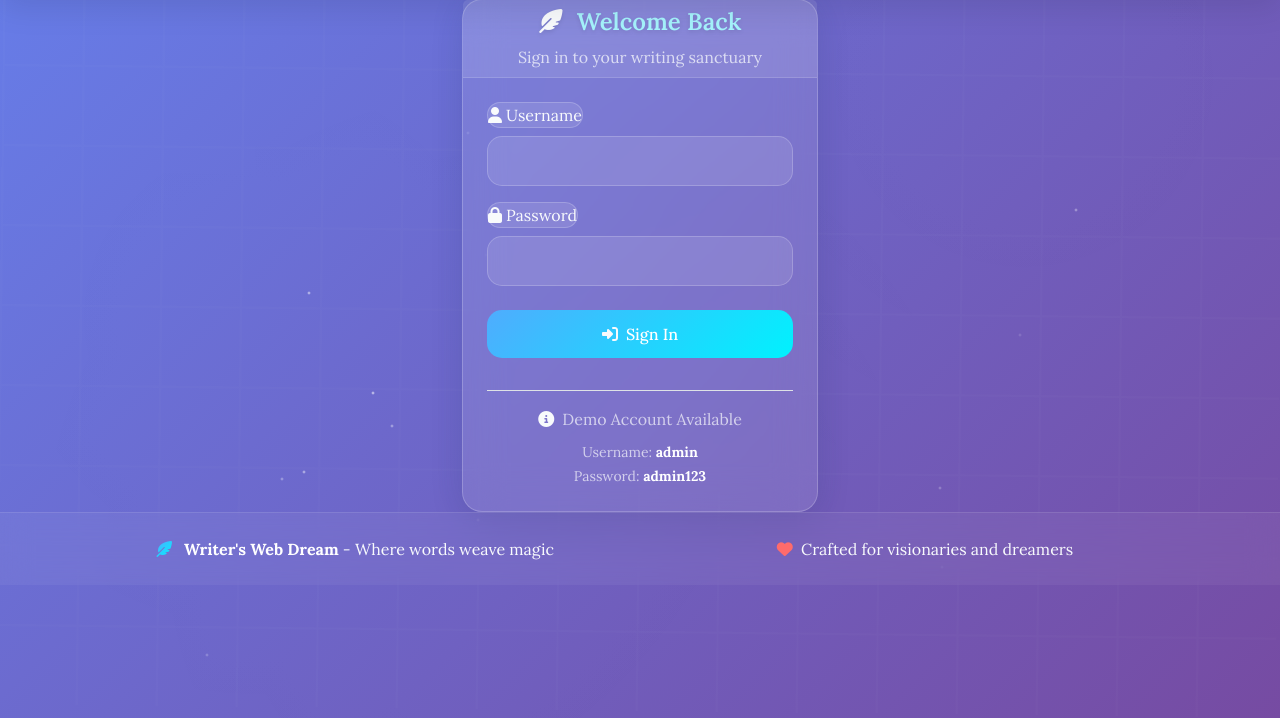
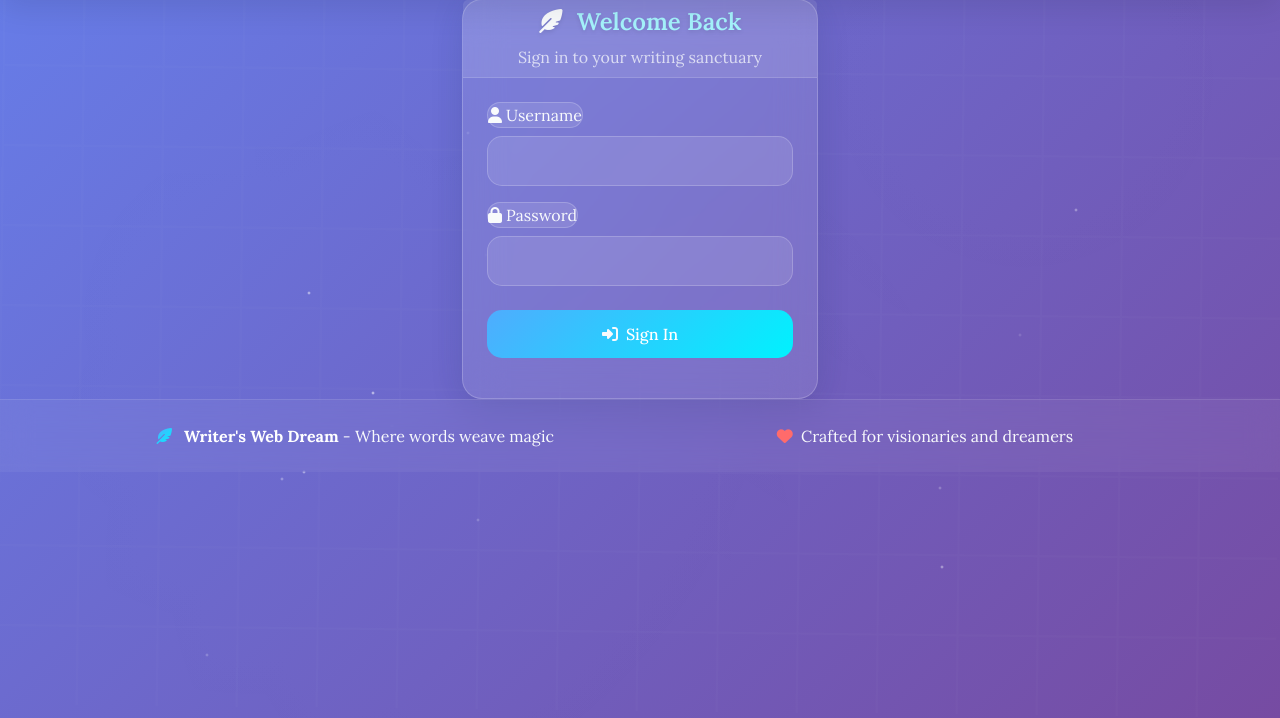
Before and after one commit to elshamha/wwdream, a Django app: page /accounts/login/ in a window 1280 px wide. Shown: the part 82-800 px from the top of the page. Run offline with Django 5.2, Linux system fonts and the light colour scheme.

Commit message:
user info

```diff
--- a/templates/registration/login.html
+++ b/templates/registration/login.html
@@ -47,18 +47,7 @@
                         </button>
                     </form>
 
-                    <div class="text-center">
-                        <div class="border-top pt-3 mt-3">
-                            <p class="text-muted mb-2">
-                                <i class="fas fa-info-circle me-1"></i>
-                                Demo Account Available
-                            </p>
-                            <small class="text-muted">
-                                Username: <strong>admin</strong><br>
-                                Password: <strong>admin123</strong>
-                            </small>
-                        </div>
-                    </div>
+                    <!-- Demo account info removed for production -->
                 </div>
             </div>
         </div>
```
